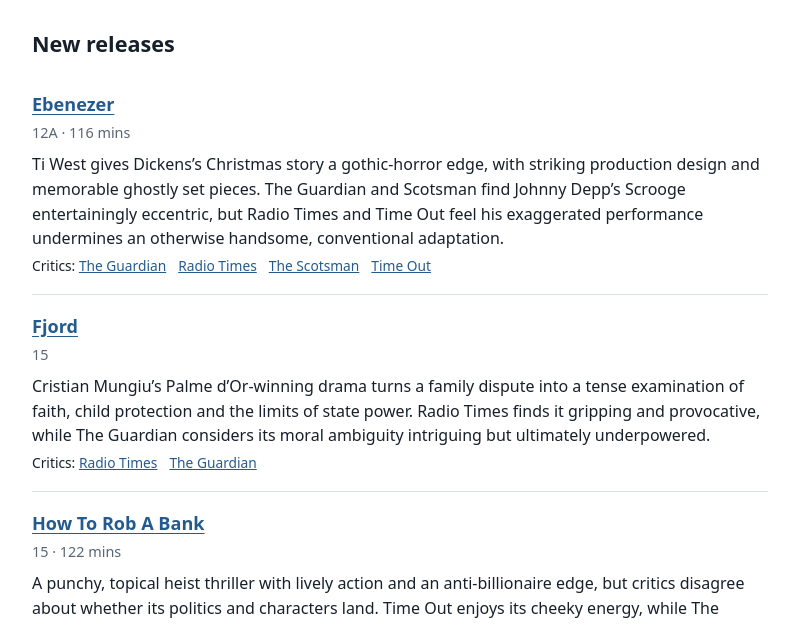
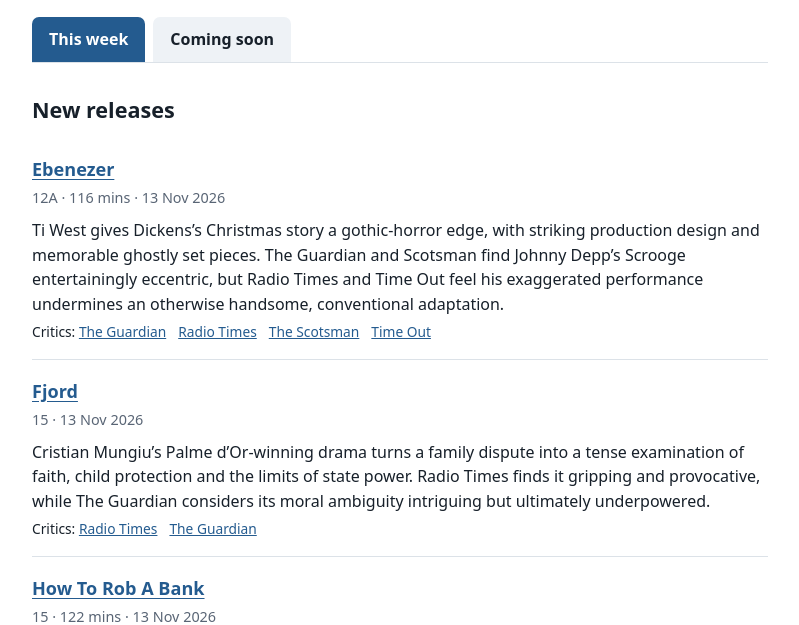
Before and after one commit to pfobwpfo/uk-cinema-releases, a plain HTML site: page index.html in a window 1280 px wide. Shown: the part 159-784 px from the top of the page, without its empty margins (240-1039 px from the left). Drawn offline with Linux system fonts and the light colour scheme; no server answers.

Commit message:
Add This week and Coming soon tabs

```diff
--- a/index.html
+++ b/index.html
@@ -2,33 +2,41 @@
 <html lang="en-GB">
 <head>
 <meta charset="utf-8"><meta name="viewport" content="width=device-width,initial-scale=1">
-<meta name="description" content="UK cinema releases this week, with BBFC certificates, running times and reviews from British film critics.">
+<meta name="description" content="UK cinema releases this week and coming soon, with release dates, certificates, running times and critic reviews.">
 <title>UK Cinema Releases</title>
 <style>
-:root{color-scheme:light;--ink:#17202a;--muted:#596575;--line:#dce2e8;--paper:#fff;--accent:#245b8f}
+:root{color-scheme:light;--ink:#17202a;--muted:#596575;--line:#dce2e8;--paper:#fff;--accent:#245b8f;--tab:#eef2f6}
 *{box-sizing:border-box}body{margin:0;background:var(--paper);color:var(--ink);font:16px/1.55 system-ui,-apple-system,Segoe UI,sans-serif}
-main{max-width:780px;margin:0 auto;padding:36px 22px 64px}header{border-bottom:2px solid var(--ink);padding-bottom:18px;margin-bottom:28px}
-h1{font-size:clamp(2rem,6vw,2.7rem);line-height:1.1;margin:0 0 8px;letter-spacing:-.04em}
-h2{font-size:1.35rem;margin:30px 0 12px}h3{font-size:1.05rem;margin:0 0 4px}
-.meta,.muted{color:var(--muted);font-size:.9rem} .film{padding:17px 0;border-bottom:1px solid var(--line)}
-.film-title{font-size:1.13rem;font-weight:700;color:var(--accent);text-decoration:underline;text-underline-offset:3px}
-.details{font-size:.9rem;color:var(--muted);margin:3px 0 8px}.review{margin:8px 0 4px}
-.sources{font-size:.86rem}.sources a{margin-right:12px}
-a{color:var(--accent)}footer{margin-top:38px;border-top:1px solid var(--line);padding-top:15px}
-.empty{padding:18px;background:#f4f6f8;border-radius:8px;color:var(--muted)}
+main{max-width:780px;margin:0 auto;padding:36px 22px 64px}header{border-bottom:2px solid var(--ink);padding-bottom:18px;margin-bottom:20px}
+h1{font-size:clamp(2rem,6vw,2.7rem);line-height:1.1;margin:0 0 8px;letter-spacing:-.04em}h2{font-size:1.35rem;margin:30px 0 12px}h3{font-size:1.05rem;margin:0 0 4px}
+.meta,.muted{color:var(--muted);font-size:.9rem}.tabs{display:flex;gap:8px;border-bottom:1px solid var(--line);margin:0 0 22px}
+.tab{appearance:none;border:0;border-radius:7px 7px 0 0;padding:10px 17px;background:var(--tab);color:var(--ink);font:inherit;font-weight:650;cursor:pointer}
+.tab[aria-selected=true]{background:var(--accent);color:white}.panel[hidden]{display:none}
+.film{padding:17px 0;border-bottom:1px solid var(--line)}.film-title{font-size:1.13rem;font-weight:700;color:var(--accent);text-decoration:underline;text-underline-offset:3px}
+.details{font-size:.9rem;color:var(--muted);margin:3px 0 8px}.review{margin:8px 0 4px}.synopsis{margin:6px 0 0}
+.sources{font-size:.86rem}.sources a{margin-right:12px}a{color:var(--accent)}
+footer{margin-top:38px;border-top:1px solid var(--line);padding-top:15px}.empty{padding:18px;background:#f4f6f8;border-radius:8px;color:var(--muted)}
 </style></head>
 <body><main>
-<header><h1>UK Cinema Releases</h1><div class="meta" id="week">Loading this week's releases…</div><div class="meta" id="updated"></div></header>
-<div id="content" aria-live="polite"></div>
-<footer class="meta">Release dates: <a href="https://filmdistributorsassociation.com/release-schedule/print-release-schedule/">Film Distributors’ Association</a>. Certificates and running times are shown only when verified. Reviews are short editorial summaries linked to their original UK critic sources. <a href="archive.html">Previous weeks</a></footer>
+<header><h1>UK Cinema Releases</h1><div class="meta" id="week">Loading releases…</div><div class="meta" id="updated"></div></header>
+<nav class="tabs" role="tablist" aria-label="Film release period">
+<button class="tab" id="tab-week" role="tab" aria-selected="true" aria-controls="panel-week">This week</button>
+<button class="tab" id="tab-coming" role="tab" aria-selected="false" aria-controls="panel-coming">Coming soon</button>
+</nav>
+<section class="panel" id="panel-week" role="tabpanel" aria-labelledby="tab-week"><div id="current-content" aria-live="polite"></div></section>
+<section class="panel" id="panel-coming" role="tabpanel" aria-labelledby="tab-coming" hidden><div id="coming-content" aria-live="polite"></div></section>
+<footer class="meta">Release dates: <a href="https://filmdistributorsassociation.com/print-release-schedule/">Film Distributors’ Association</a>. Certificates and running times are shown only when verified. Reviews link to their original critic sources. <a href="archive.html">Previous weeks</a></footer>
 </main>
 <script>
 const esc=s=>String(s??"").replace(/[&<>"']/g,c=>({"&":"&amp;","<":"&lt;",">":"&gt;",'"':"&quot;","'":"&#39;"}[c]));
 const google=t=>"https://www.google.com/search?q="+encodeURIComponent(t+" showtimes Bristol");
-async function load(){const root=document.getElementById("content");try{const r=await fetch("data/current.json?"+Date.now());if(!r.ok)throw Error("data");const d=await r.json();document.getElementById("week").textContent=d.week_label||"This week's releases";document.getElementById("updated").textContent="Last updated: "+(d.updated||"date unavailable");
-const sections=[["New releases",(d.films||[]).filter(x=>!x.rerelease)],["Re-releases",(d.films||[]).filter(x=>x.rerelease)]];
-for(const [label,films] of sections){if(!films.length)continue;films.sort((a,b)=>(Number(!!b.review)-Number(!!a.review))||(Number(!!b.certificate)-Number(!!a.certificate))||a.title.localeCompare(b.title));const h=document.createElement("h2");h.textContent=label;root.append(h);for(const f of films){const el=document.createElement("article");el.className="film";const details=[f.certificate,f.runtime].filter(Boolean).join(" · ");const review=f.review?'<p class="review">'+esc(f.review)+'</p>':"";const links=(f.sources||[]).map(s=>'<a href="'+esc(s.url)+'" target="_blank" rel="noopener">'+esc(s.outlet)+'</a>').join("");el.innerHTML='<h3><a class="film-title" href="'+google(f.title)+'" target="_blank" rel="noopener">'+esc(f.title)+'</a></h3>'+(details?'<div class="details">'+esc(details)+'</div>':"")+review+(links?'<div class="sources">Critics: '+links+'</div>':"");root.append(el)}}
-if(!d.films?.length)root.innerHTML='<p class="empty">The release feed has not populated yet. The weekly update runs automatically on Thursday evenings.</p>';
-}catch(e){root.innerHTML='<p class="empty">The release list is temporarily unavailable. Please try again later.</p>'}}
-load();
+function tabs(){const pairs=[["tab-week","panel-week"],["tab-coming","panel-coming"]];for(const [button,panel] of pairs){document.getElementById(button).addEventListener("click",()=>{for(const [b,p] of pairs){const active=b===button;document.getElementById(b).setAttribute("aria-selected",String(active));document.getElementById(p).hidden=!active}})}}
+function card(f,coming=false){const el=document.createElement("article");el.className="film";const details=[f.certificate,f.runtime,f.release_date?new Date(f.release_date+"T12:00:00").toLocaleDateString("en-GB",{day:"numeric",month:"short",year:"numeric"}):""].filter(Boolean).join(" · ");const review=!coming&&f.review?'<p class="review">'+esc(f.review)+'</p>':"";const synopsis=coming&&f.synopsis?'<p class="synopsis">'+esc(f.synopsis)+'</p>':"";const links=!coming?(f.sources||[]).map(s=>'<a href="'+esc(s.url)+'" target="_blank" rel="noopener">'+esc(s.outlet)+'</a>').join(""):"";el.innerHTML='<h3><a class="film-title" href="'+google(f.title)+'" target="_blank" rel="noopener">'+esc(f.title)+'</a></h3>'+(details?'<div class="details">'+esc(details)+'</div>':"")+review+synopsis+(links?'<div class="sources">Critics: '+links+'</div>':"");return el}
+async function load(){const currentRoot=document.getElementById("current-content"),comingRoot=document.getElementById("coming-content");try{const [cr,ur]=await Promise.all([fetch("data/current.json?"+Date.now()),fetch("data/coming-soon.json?"+Date.now())]);if(!cr.ok)throw Error("current");const d=await cr.json();const coming=ur.ok?await ur.json():{films:[]};document.getElementById("week").textContent=d.week_label||"This week's releases";document.getElementById("updated").textContent="Last updated: "+(d.updated||"date unavailable");
+for(const [label,films] of [["New releases",(d.films||[]).filter(x=>!x.rerelease)],["Re-releases",(d.films||[]).filter(x=>x.rerelease)]]){if(!films.length)continue;films.sort((a,b)=>(Number(!!b.review)-Number(!!a.review))||(Number(!!b.certificate)-Number(!!a.certificate))||a.title.localeCompare(b.title));const h=document.createElement("h2");h.textContent=label;currentRoot.append(h);films.forEach(f=>currentRoot.append(card(f)))}
+if(!d.films?.length)currentRoot.innerHTML='<p class="empty">The release feed has not populated yet. The weekly update runs automatically on Thursday evenings.</p>';
+const upcoming=coming.films||[];let last="";for(const f of upcoming){const group=f.release_date.slice(0,7);if(group!==last){const h=document.createElement("h2");h.textContent=new Date(f.release_date+"T12:00:00").toLocaleDateString("en-GB",{month:"long",year:"numeric"});comingRoot.append(h);last=group}comingRoot.append(card(f,true))}
+if(!upcoming.length)comingRoot.innerHTML='<p class="empty">No upcoming films with confirmed release dates and verified descriptions are listed yet.</p>';
+}catch(e){currentRoot.innerHTML='<p class="empty">The release list is temporarily unavailable. Please try again later.</p>';comingRoot.innerHTML='<p class="empty">The upcoming list is temporarily unavailable. Please try again later.</p>'}}
+tabs();load();
 </script></body></html>
```
